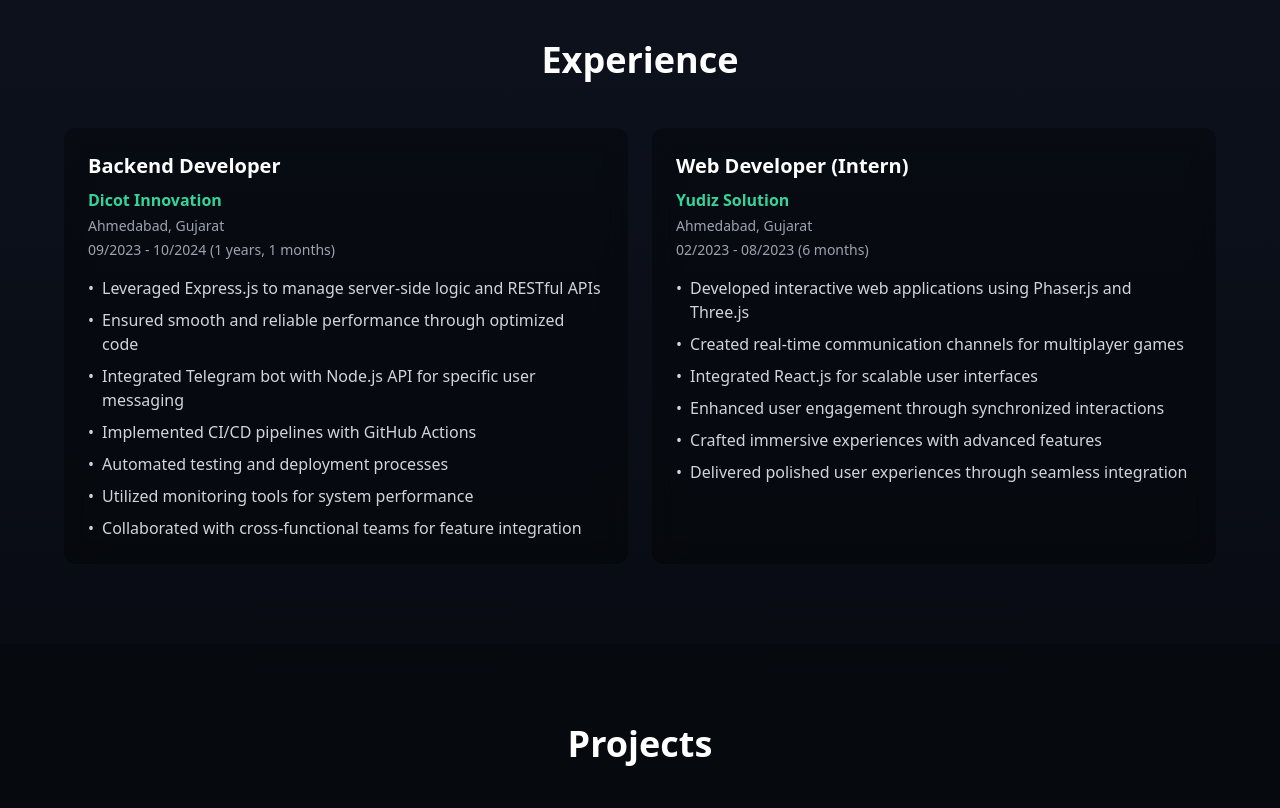
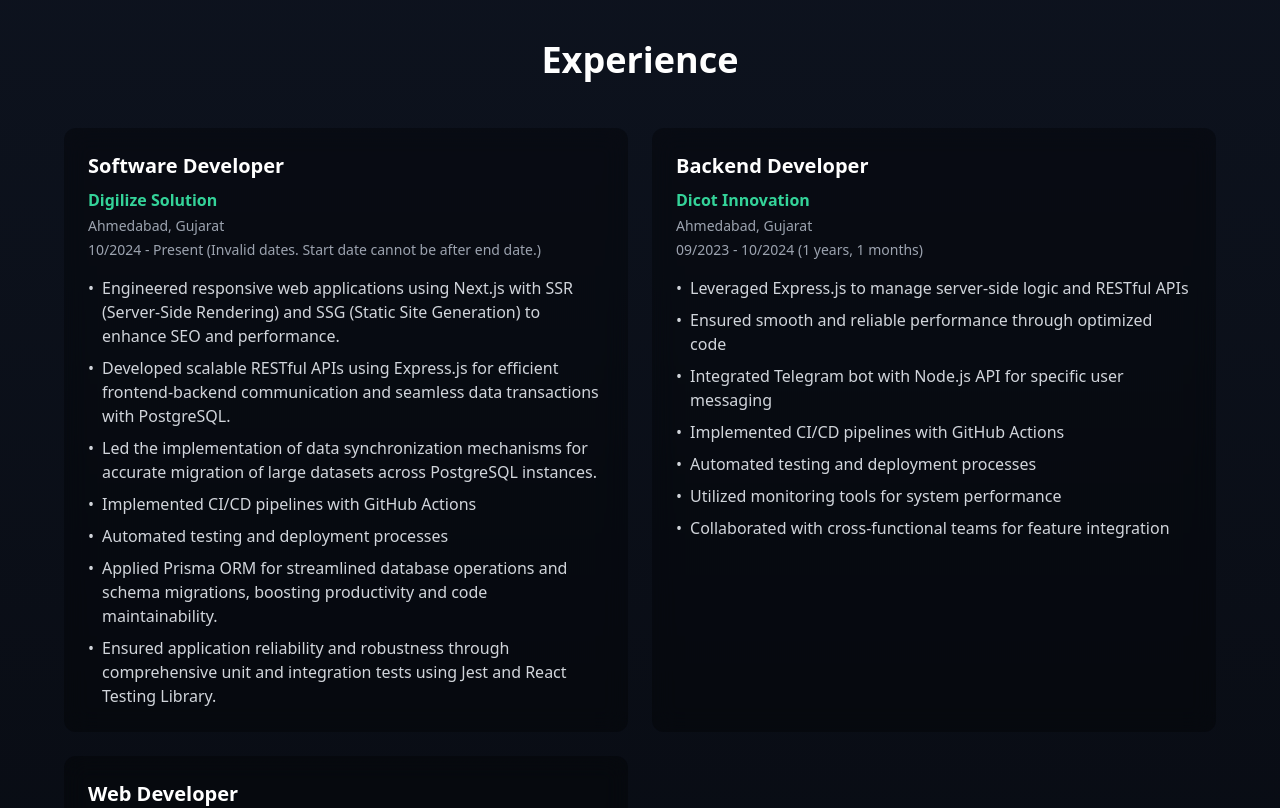
Before and after one commit to jalishchauhan07/my-portfolio, a React (Create React App) app: page / in a window 1280 px wide. Shown: the part 840-1648 px from the top of the page. Built offline with nearby package versions, Linux system fonts and the light colour scheme.

Commit message:
add company

```diff
--- a/src/portfolio.jsx
+++ b/src/portfolio.jsx
@@ -228,12 +228,30 @@ const Portfolio = () => {
   }
   const experiences = [
     {
+      title: "Software Developer",
+      company: "Digilize Solution",
+      location: "Ahmedabad, Gujarat",
+      duration:
+        "10/2024 - Present (" +
+        calculateWorkDuration("2024-10-22", new Date().toISOString().split('T')[0]) +
+        ")",
+      description: [
+        "Engineered responsive web applications using Next.js with SSR (Server-Side Rendering) and SSG (Static Site Generation) to enhance SEO and performance.",
+        "Developed scalable RESTful APIs using Express.js for efficient frontend-backend communication and seamless data transactions with PostgreSQL.",
+        "Led the implementation of data synchronization mechanisms for accurate migration of large datasets across PostgreSQL instances.",
+        "Implemented CI/CD pipelines with GitHub Actions",
+        "Automated testing and deployment processes",
+        "Applied Prisma ORM for streamlined database operations and schema migrations, boosting productivity and code maintainability.",
+        "Ensured application reliability and robustness through comprehensive unit and integration tests using Jest and React Testing Library.",
+      ],
+    }
+    , {
       title: "Backend Developer",
       company: "Dicot Innovation",
       location: "Ahmedabad, Gujarat",
       duration:
         "09/2023 - 10/2024 (" +
-        calculateWorkDuration("2023-09-1", "2024-10-07") +
+        calculateWorkDuration("2023-09-1", "2024-10-21") +
         ")",
       description: [
         "Leveraged Express.js to manage server-side logic and RESTful APIs",
@@ -246,7 +264,7 @@ const Portfolio = () => {
       ],
     },
     {
-      title: "Web Developer (Intern)",
+      title: "Web Developer",
       company: "Yudiz Solution",
       location: "Ahmedabad, Gujarat",
       duration:
```
